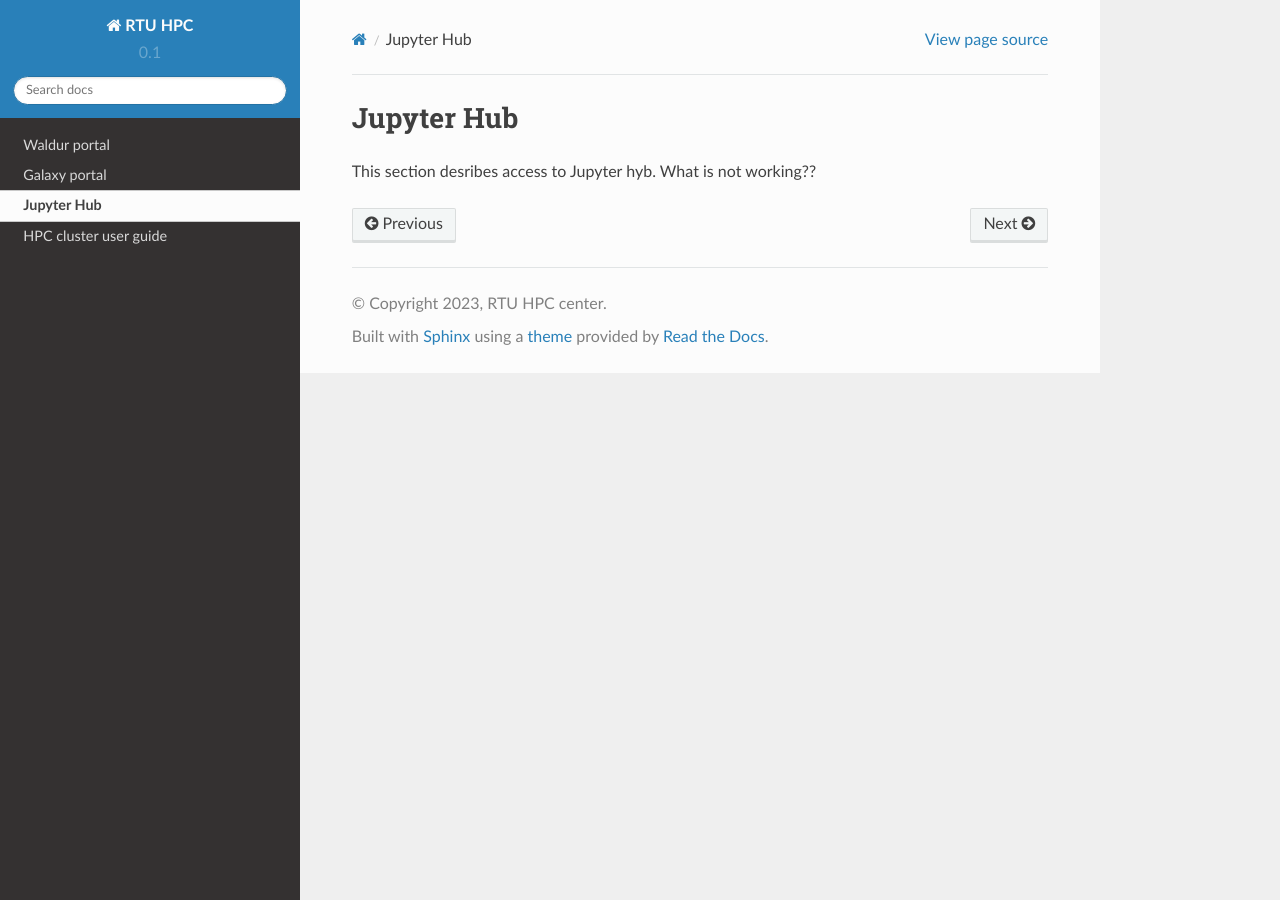
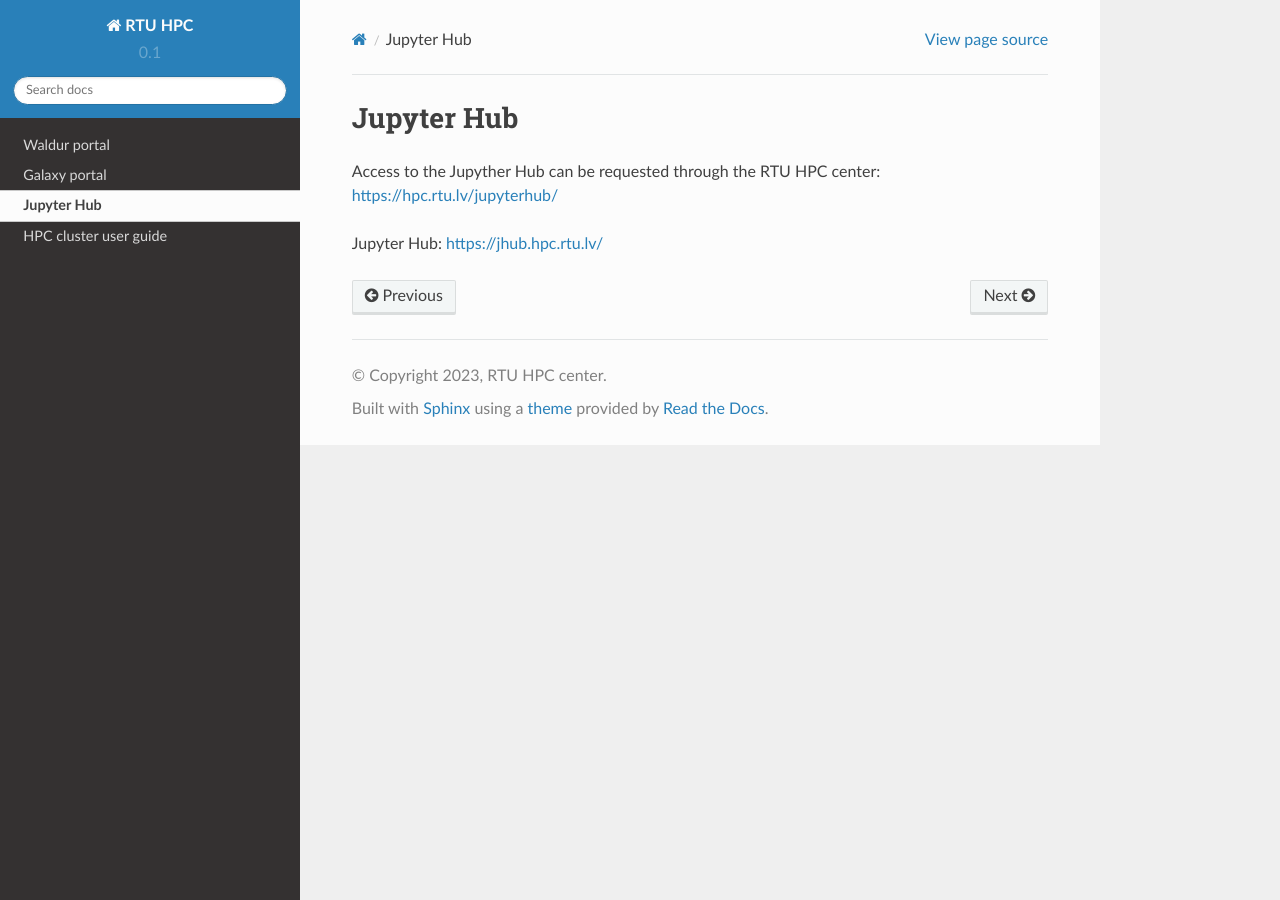
Before and after one commit to rtuhpc/hpc-platform, a Sphinx documentation site: the page built from doc/02_jupyter_hub.md, in a window 1280 px wide. Built offline with Sphinx 7.4.7 and the Read the Docs theme 2.0.0, drawn with Linux system fonts in a browser that asks for light colours.

Commit message:
Update 02_jupyter_hub.md

```diff
--- a/doc/02_jupyter_hub.md
+++ b/doc/02_jupyter_hub.md
@@ -1,3 +1,5 @@
 # Jupyter Hub
 
-This section desribes access to Jupyter hyb. What is not working??
+Access to the Jupyther Hub can be requested through the RTU HPC center: [https://hpc.rtu.lv/jupyterhub/](https://hpc.rtu.lv/jupyterhub/)
+
+Jupyter Hub: [https://jhub.hpc.rtu.lv/](https://jhub.hpc.rtu.lv/)
```
